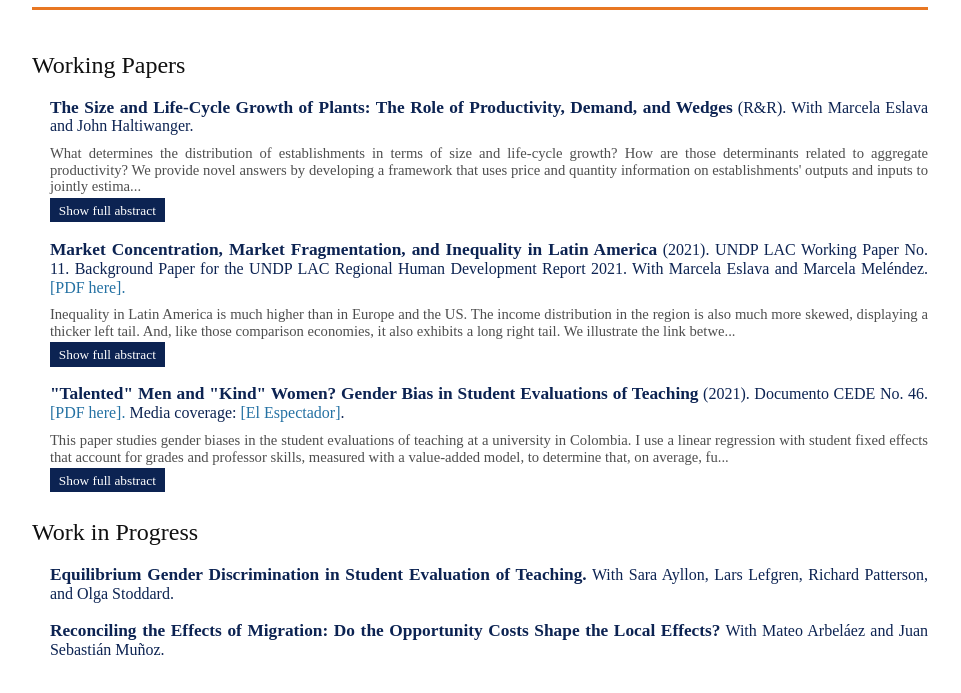
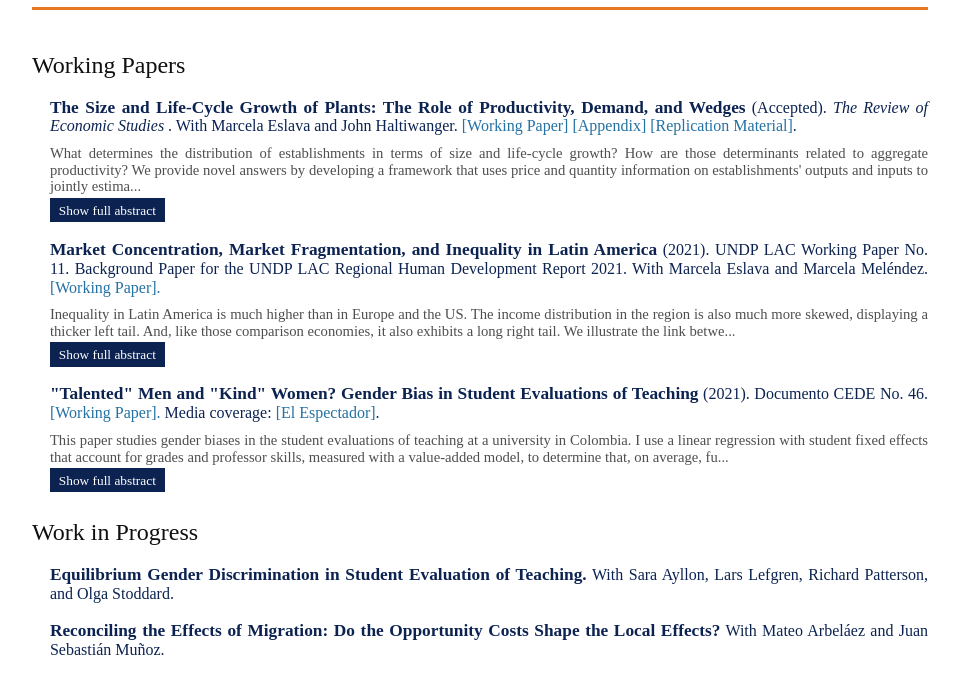
Before and after one commit to NicolasUrdaneta/NicolasUrdaneta.github.io, a plain HTML site: page research.html in a window 1280 px wide. Shown: the part 73-766 px from the top of the page, without its empty margins (160-1121 px from the left). Drawn offline with nearby package versions, Linux system fonts and the light colour scheme.

Commit message:
Update paper

```diff
--- a/research.html
+++ b/research.html
@@ -52,16 +52,18 @@
         <div class="post">
         <p class="papertitle"> <b style="font-size: 13pt;">The Size and
         Life-Cycle Growth of Plants: The Role of Productivity, Demand, and
-        Wedges</b> (R&R)<!-- (Accepted). <i> The Review of Economic Studies  </i> -->. With <a
+        Wedges</b> (Accepted). <i> The Review of Economic Studies  </i> . With <a
         href="https://sites.google.com/view/marcela-eslava/home" target="_blank"
         class="externalsites">Marcela Eslava</a> and <a
         href="http://econweb.umd.edu/~haltiwan/" target="_blank"
-        class="externalsites">John Haltiwanger.</a>  <!-- <a
-        href="documents/undp2021_11.pdf" target="_blank"><font
-        color="#2471A3">[PDF here]</font></a> --> <!-- <a
+        class="externalsites">John Haltiwanger.</a>  <a
+        href="documents/sources_of_growth_2023.pdf" target="_blank"><font
+        color="#2471A3">[Working Paper]</font></a> <a
+        href="documents/sources_of_growth_2023 Appendix.pdf" target="_blank"><font
+        color="#2471A3">[Appendix]</font></a> <a
         href="https://zenodo.org/record/7604117"
         target="https://zenodo.org/record/7604117"
-        title="Replication Material" class="docs">[Replication Material]</a> --> </p>
+        title="Replication Material" class="docs">[Replication Material]</a>. </p>
         <p class="content">What determines the distribution of establishments in terms of size and life-cycle growth? How are those determinants related to aggregate productivity? We provide novel answers by developing a framework that uses price and quantity information on establishments' outputs and inputs to jointly estimate the demand and production parameters, and subsequently establishments' quality-adjusted productivity, deriving both micro-level and aggregate implications. We find that the dominant source of variation in establishment size is variation in quality/product appeal but that variation in technical efficiency plays an important supporting role. Multiple factors dampen dispersion in establishment size including dispersion in input (quality adjusted) prices, markups, and residual wedges. Relatively moderate dampening factors induce large aggregate allocative efficiency losses relative to their absence. We show that joint estimation of the parameters of the demand and production function crucially affects inferences on the determinants of the size distribution of firms and their implications for aggregate productivity.</p>
         <button onclick="readMore(this)" style="margin-top: 0.3%;">Show full abstract</button>
 
@@ -72,7 +74,7 @@
         Inequality in Latin America</b>  (2021). UNDP LAC Working Paper No. 11.
         Background Paper for the UNDP LAC Regional Human Development Report
         2021. With <a href="https://sites.google.com/view/marcela-eslava/home" target="_blank" class="externalsites">Marcela Eslava</a> and <a href="https://www.latinamerica.undp.org/content/rblac/en/home/coronavirus/social-protection-to-face-the-pandemic/social-protection-group-participants/marcela-melendez.html" target="_blank" class="externalsites">Marcela Meléndez.</a> <a
-        href="documents/undp2021_11.pdf" target="_blank" class="docs"> [PDF here].</a> </p>
+        href="documents/undp2021_11.pdf" target="_blank" class="docs"> [Working Paper].</a> </p>
         <p class="content">Inequality in Latin America is much higher than in
         Europe and the US. The income distribution in the region is also much
         more skewed, displaying a thicker left tail. And, like those comparison
@@ -101,7 +103,8 @@
 
         <div class="post">
         <p class="papertitle"> <b style="font-size: 13pt;  margin-top: 2%">"Talented" Men and "Kind" Women? Gender Bias in Student Evaluations of Teaching</b> (2021). Documento CEDE No. 46. <a
-        href="documents/dcede2021_46.pdf" target="_blank" class="docs"> [PDF here].</a> Media coverage: <a
+        href="documents/dcede2021_46.pdf" target="_blank" class="docs"> [Working
+        Paper].</a> Media coverage: <a
         href="https://www.elespectador.com/educacion/los-profes-crack-y-las-profes-amables-el-sesgo-de-genero-en-las-aulas/" target="https://www.elespectador.com/educacion/los-profes-crack-y-las-profes-amables-el-sesgo-de-genero-en-las-aulas/" title="EL Espectador" class="docs">[El Espectador]</a>.</p>
         <p class="content">This paper studies gender biases in the student
         evaluations of teaching at a university in Colombia. I use a linear
```
Also changed, not shown: 2 other files.
